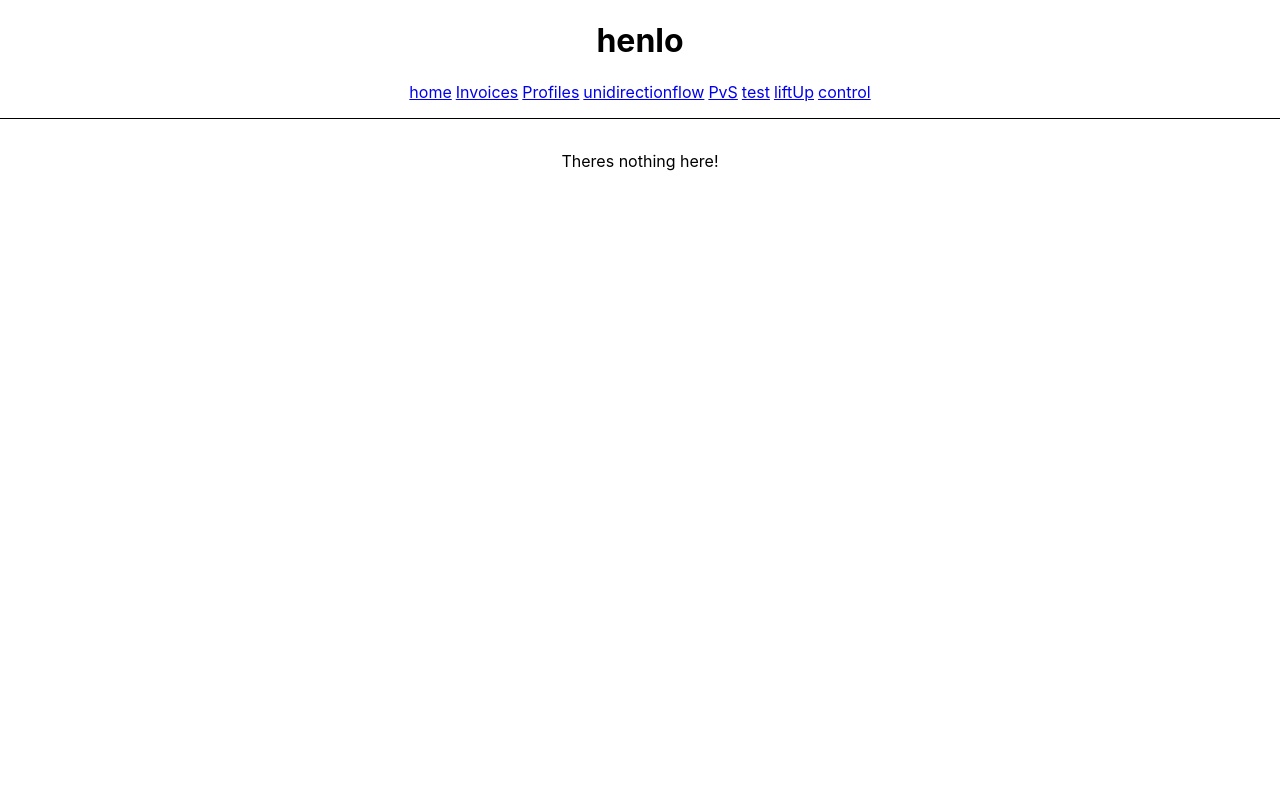
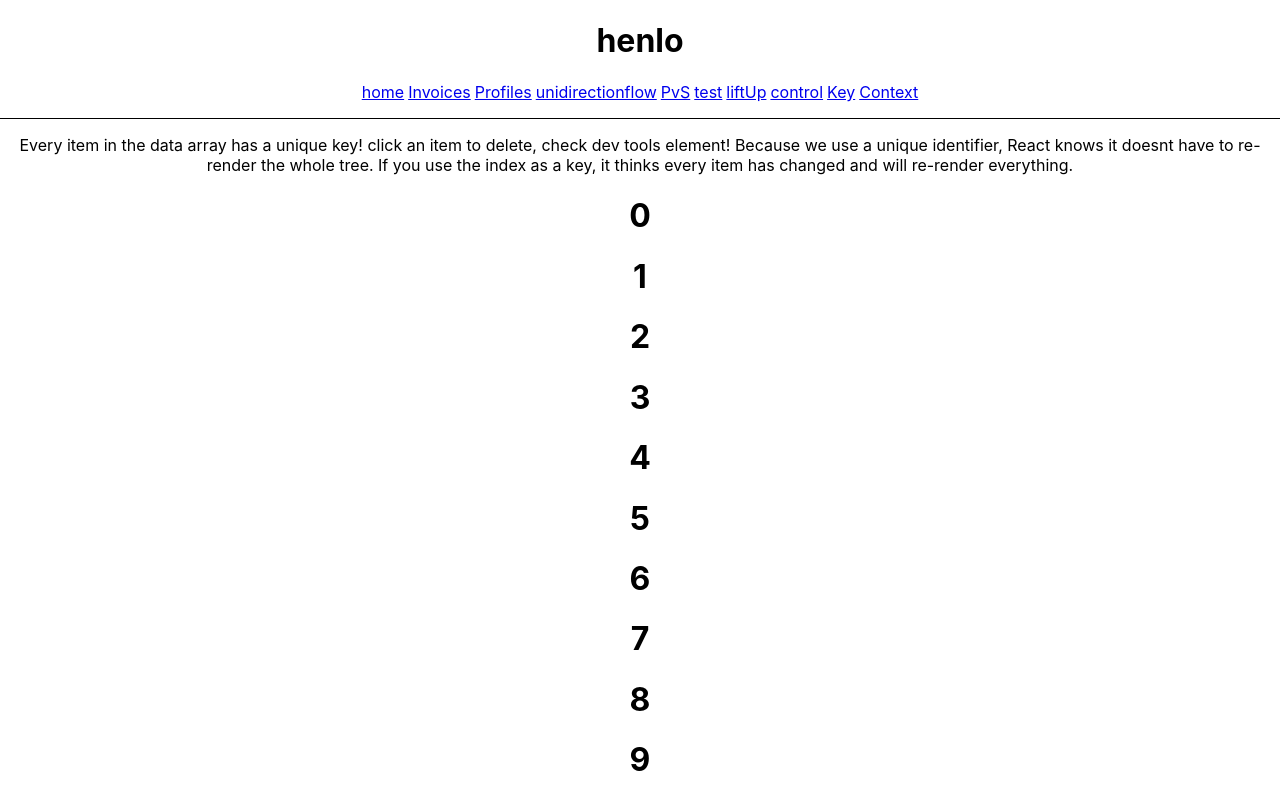
Before and after one commit to PatgioK/react-router-dom-site, a React (Create React App) app: page /key in a window 1280 px wide. Built offline with nearby package versions, Linux system fonts and the light colour scheme.

Commit message:
added key and context page

```diff
--- a/src/App.tsx
+++ b/src/App.tsx
@@ -20,6 +20,8 @@ function App() {
         <Link className='Link' to="/test">test</Link>
         <Link className='Link' to='/liftUp'>liftUp</Link>
         <Link className='Link' to='/control'>control</Link>
+        <Link className='Link' to='/key'>Key</Link>
+        <Link className='Link' to='/context'>Context</Link>
       </nav>
       <Outlet />
     </div>
--- a/src/index.tsx
+++ b/src/index.tsx
@@ -12,6 +12,8 @@ import Test from "./routes/test";
 import Pvs from "./routes/pvs";
 import LiftUp from "./routes/liftUp";
 import Control from "./routes/control";
+import Key from "./routes/key";
+import Context from "./routes/context";
 
 // Routing tutorial: https://github.com/remix-run/react-router/blob/main/docs/getting-started/tutorial.md
 
@@ -23,9 +25,11 @@ ReactDOM.render(
           <Route path="unidirectionflow" element={<Unidirectionflow />} />
           <Route path="test" element={<Test />} />
           <Route path="profile" element={<Profile />} />
-          <Route path="pvs" element={<Pvs name="pat"/>} />
+          <Route path="pvs" element={<Pvs name="Pat"/>} />
           <Route path="liftUp" element={<LiftUp obj={["test1", "test2"]}/>} />
           <Route path='control' element={<Control />} />
+          <Route path='key' element={<Key />} />
+          <Route path='context' element={<Context />} />
 
           <Route path="invoices" element={<Invoices />}>
             <Route
--- /dev/null
+++ b/src/routes/context.tsx
@@ -0,0 +1,27 @@
+import React, { useContext } from "react";
+
+const globContex = React.createContext<number | null>(null);
+
+const Child: React.FC = () => {
+    return <GrandChild />;
+};
+
+const GrandChild: React.FC = (props) => {
+    const gcContext = useContext(globContex);
+    return <h1>{gcContext}</h1>;
+};
+
+const Context: React.FC = () => {
+    return (
+        <globContex.Provider value={1}>
+            <div>
+                <p>
+                    Context allows data to be passed down to all components of the same tree.
+                    </p>
+                <Child />
+            </div>
+        </globContex.Provider>
+    );
+};
+
+export default Context;
--- a/src/routes/control.tsx
+++ b/src/routes/control.tsx
@@ -1,4 +1,4 @@
-import { useRef, useState } from "react";
+import { useEffect, useRef, useState } from "react";
 
 
 const Control: React.FC = () => {
@@ -38,6 +38,13 @@ const Uncontrolled: React.FC = () => {
     // const inputRef = useRef< HTMLInputElement | null> (null);
     const inputRef:RefObject<HTMLInputElement> = useRef< HTMLInputElement | null> (null);
 
+    // every ref actually has a .current property which stores its actual value.
+
+    useEffect(() => {
+        inputRef.current!.focus();
+    }, [])
+    // Pass an array as optional second argument. If value in second argument is the same as before re-render
+    // React will skip this effect! Optimization!. In this example it doesnt actually do anything.
 
     function alertValue() {
         // variable!.var is the non-null assertion operator. Tells the compiler this expression
@@ -47,7 +54,9 @@ const Uncontrolled: React.FC = () => {
 
     return (
         <div>
-            <p> Uncontrolled components do not have state data</p>
+            <p> Uncontrolled components do not have state data. also using a ref.current to automatically
+                set focus when this page loads! cool!
+            </p>
             <input type="text" ref={inputRef} />
             <button onClick={alertValue}>Click Me</button>
         </div>
--- /dev/null
+++ b/src/routes/key.tsx
@@ -0,0 +1,52 @@
+import { useEffect, useState } from "react";
+
+interface numberandId {
+    number: number;
+    id: number;
+}
+
+const data: Array<numberandId> = [];
+
+for (let i = 0; i < 10; i++) {
+    let newDat = {} as numberandId;
+    newDat.number = i;
+    newDat.id = i;
+    data.push(newDat);
+}
+
+interface itemProps {
+    number:number;
+    id:number;
+    delete: (n:number) => void;
+}
+const Item: React.FC<itemProps>  = (props) => {
+    return <h1 onClick={() => props.delete(props.id)}>{props.number}</h1>;
+}
+
+const Key: React.FC = () => {
+    const [state, setState] = useState(data);
+
+    function deleteNumber(n:number) {
+        const newData = state.filter((num) => num.id !== n);
+        setState(newData);
+    }
+
+    return (
+        <div>
+            <p> Every item in the data array has a unique key! click an item to delete, check dev tools element!
+                Because we use a unique identifier, React knows it doesnt have to re-render the whole tree.
+                If you use the index as a key, it thinks every item has changed and will re-render everything.
+                </p>
+            {state.map((n, i) => {
+                return (
+                    <Item delete={deleteNumber} key={n.id} id={n.id} number={n.number}/>
+
+                    // *** key = index here as non unique identifier. will force re-render of every item
+                    // <Item delete={deleteNumber} key={i} id={n.id} number={n.number}/>
+                );
+            })}
+        </div>
+    );
+};
+
+export default Key;
--- a/src/routes/pvs.tsx
+++ b/src/routes/pvs.tsx
@@ -1,5 +1,4 @@
-import React from "react"
-
+import React from "react";
 
 // Props VS State
 // State = variables defined locally inside component, can be manipulated / mutated
@@ -17,39 +16,40 @@ interface Props {
   fn?: (bob: string) => string;
   obj?: {
     f1: string;
-    }
+  };
   person?: Person;
 }
 
-const  Pvs: React.FC<Props> = ({
-    name,
-    id,
-    ok,
-    fn,
-    obj,
-}) => {
-    return (
-        <Child name={name} />
-    )
-}
+const Pvs: React.FC<Props> = (props) => {
+  return <Child name={props.name} />;
+};
 
 interface ChildProps {
-    name:string
+  name: string;
 }
 
 const Child: React.FC<ChildProps> = (props) => {
-    return (
-        <GrandChild name={props.name}/>
-    )
-}
+  return <GrandChild name={props.name} />;
+};
 
 interface GCProps {
-    name:string
+  name: string;
 }
 const GrandChild: React.FC<GCProps> = (props) => {
   return (
+    <div>
+      <p>
+        React uses a state model where variables are locally declared. The state
+        can then be passed down to child components as props.
+      </p>
+      <p>
+        {" "}
+        My name is in the parent state; gets passed down as props through
+        children to the grandchild component. Not using context.
+      </p>
       <h1>{props.name}</h1>
-    )
-}
+    </div>
+  );
+};
 
 export default Pvs;
--- a/src/routes/test.tsx
+++ b/src/routes/test.tsx
@@ -1,7 +1,7 @@
 export default function Test() {
     return (
         <main>
-            <p>test</p>
+            <p>first react router test not following a tutorial!</p>
         </main>
     );
 }
--- a/src/routes/unidirectionflow.tsx
+++ b/src/routes/unidirectionflow.tsx
@@ -4,22 +4,23 @@ export default function Unidirectionflow() {
   const [state4, setState4] = useState("");
   const [state5, setState5] = useState("");
 
-
+  let handleChange = () => {};
   let handleChange4 = (e: React.FormEvent<HTMLInputElement>): void => {
     setState4((e.target as HTMLInputElement).value);
   };
 
-  let handleChange5 = (event: ChangeEvent<HTMLInputElement>) => {
-    setState5(event.currentTarget.value);
-  };
+  // also works
+  // let handleChange5 = (event: ChangeEvent<HTMLInputElement>) => {
+  //   setState5(event.currentTarget.value);
+  // };
 
   return (
     <main>
-      <p>In React, data only flows one way! State -&gt; whatever. one input writes to state, the other does not. Both get their value from
-        state but only one has the change reflected in the dom.
+      <p>In React, data only flows one way! State -&gt; stuff.  Both inputs get their value from
+        state, but only one input writes to state. Only one has its changes reflected in the DOM.
       </p>
       <input type="text" value={state4} onChange={(e) => handleChange4(e)} />
-      <input type="text" value={state5} onChange={(e) => handleChange5(e)} />
+      <input type="text" value={state5} onChange={(e) => handleChange()} />
     </main>
   );
 }
```
Also changed, not shown: 1 other file (tests, documents, lock files or other folders). Lines whose indentation alone changed are shown as unchanged.
